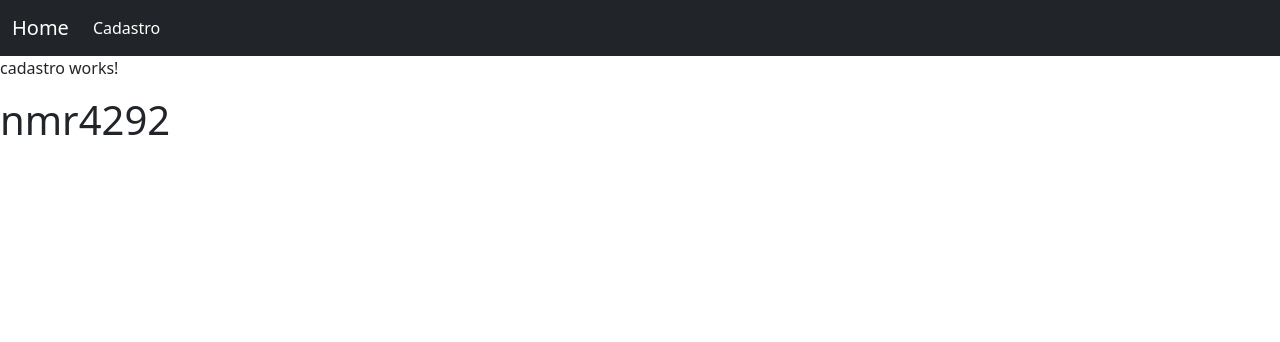
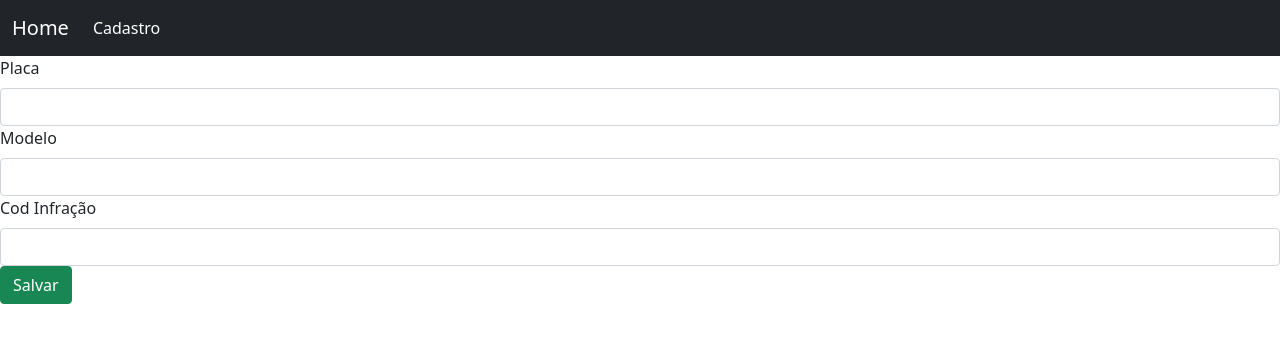
Before and after one commit to RamonFern/bloco, an Angular app: page /cadastro in a window 1280 px wide. Shown: the top 342 px of the page. Built offline with nearby package versions, Linux system fonts and the light colour scheme.

Commit message:
Método POST funcionando

```diff
--- a/db.json
+++ b/db.json
@@ -17,6 +17,12 @@
       "placa": "kjh5678",
       "modelo": "Toyota Corola",
       "codInfracao": "45678"
+    },
+    {
+      "id": 4,
+      "placa": "mjh9897",
+      "modelo": "vectra",
+      "codInfracao": "123123"
     }
   ]
 }
--- a/src/app/app.module.ts
+++ b/src/app/app.module.ts
@@ -7,6 +7,7 @@ import { AppComponent } from './app.component';
 import { HomeComponent } from './home/home.component';
 import { CadastroComponent } from './cadastro/cadastro.component';
 import { MenuComponent } from './menu/menu.component';
+import { FormsModule } from '@angular/forms';
 
 @NgModule({
   declarations: [
@@ -18,7 +19,8 @@ import { MenuComponent } from './menu/menu.component';
   imports: [
     BrowserModule,
     AppRoutingModule,
-    HttpClientModule
+    HttpClientModule,
+    FormsModule
   ],
   providers: [],
   bootstrap: [AppComponent]
--- a/src/app/cadastro/cadastro.component.html
+++ b/src/app/cadastro/cadastro.component.html
@@ -1,3 +1,9 @@
-<p>cadastro works!</p>
-
-<h1>{{ carro.placa }}</h1>
+<div>
+    <label for="nome" class="form-label">Placa</label>
+    <input class="form-control" name="placa" [(ngModel)]="veic.placa">
+    <label for="preco" class="form-label">Modelo</label>
+    <input class="form-control" name="modelo" [(ngModel)]="veic.modelo">
+    <label for="preco" class="form-label">Cod Infração</label>
+    <input class="form-control" name="modelo" [(ngModel)]="veic.codInfracao">
+    <button type="button" class="btn btn-success" (click)="inserirVeiculo()">Salvar</button>
+</div>
--- a/src/app/cadastro/cadastro.component.ts
+++ b/src/app/cadastro/cadastro.component.ts
@@ -1,5 +1,8 @@
+import { VeiculoService } from './../service/veiculo.service';
+import { Component, OnInit } from '@angular/core';
+import { Router } from '@angular/router';
+
 import { Veiculo } from './../models/veiculo';
-import { Component, OnInit } from '@angular/core';
 
 @Component({
   selector: 'app-cadastro',
@@ -9,14 +12,22 @@ import { Component, OnInit } from '@angular/core';
 export class CadastroComponent implements OnInit {
 
 
-  carro: Veiculo = new Veiculo(1,'nmr4292', 'moto suzuky', '123123')
-  constructor() { }
+  veic: Veiculo = new Veiculo(0,'', '', '')
+  constructor(
+    private router: Router,
+    private veiculoService: VeiculoService
+    ) { }
 
   ngOnInit(): void {
+  }
+
+  inserirVeiculo = () => {
+    this.veiculoService.adicionarVeiculo(this.veic).subscribe(
+      success => console.log("Salvo com sucessso"),
+      error => console.log("Não foi possivel Salvar. ERRO!"),
+      () => console.log('Requisição completa'))
+      this.router.navigate(['home'])
+  }
 
 
-
-
-  }
-
 }
--- a/src/app/home/home.component.html
+++ b/src/app/home/home.component.html
@@ -10,8 +10,8 @@
     <tbody>
       <tr *ngFor="let v of veiculos">
         <th>{{v.id}}</th>
-        <td>{{v.placa}}</td>
-        <td>{{v.modelo}}</td>
+        <td>{{v.placa | uppercase}}</td>
+        <td>{{v.modelo | uppercase}}</td>
         <td>{{v.codInfracao}}</td>
         <td><button type="button" class="btn btn-danger" (click)="excluirVeiculo(v.id)">Excluir</button></td>
       </tr>
--- a/src/app/service/veiculo.service.ts
+++ b/src/app/service/veiculo.service.ts
@@ -19,4 +19,8 @@ export class VeiculoService {
   excluirVeiculo(id: any){
     return this.http.delete(`${this.API}/${id}`)
   }
+
+  adicionarVeiculo(v: Veiculo){
+    return this.http.post(this.API, v)
+  }
 }
```
